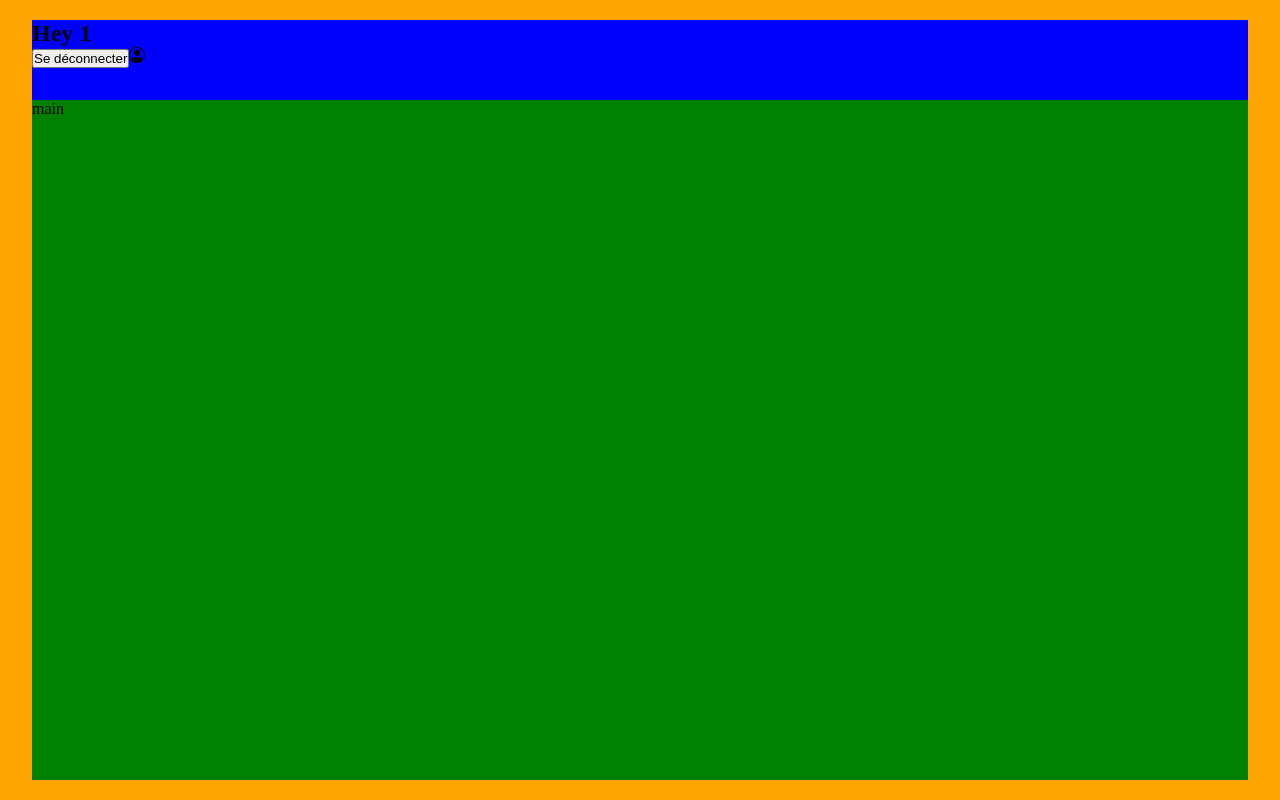
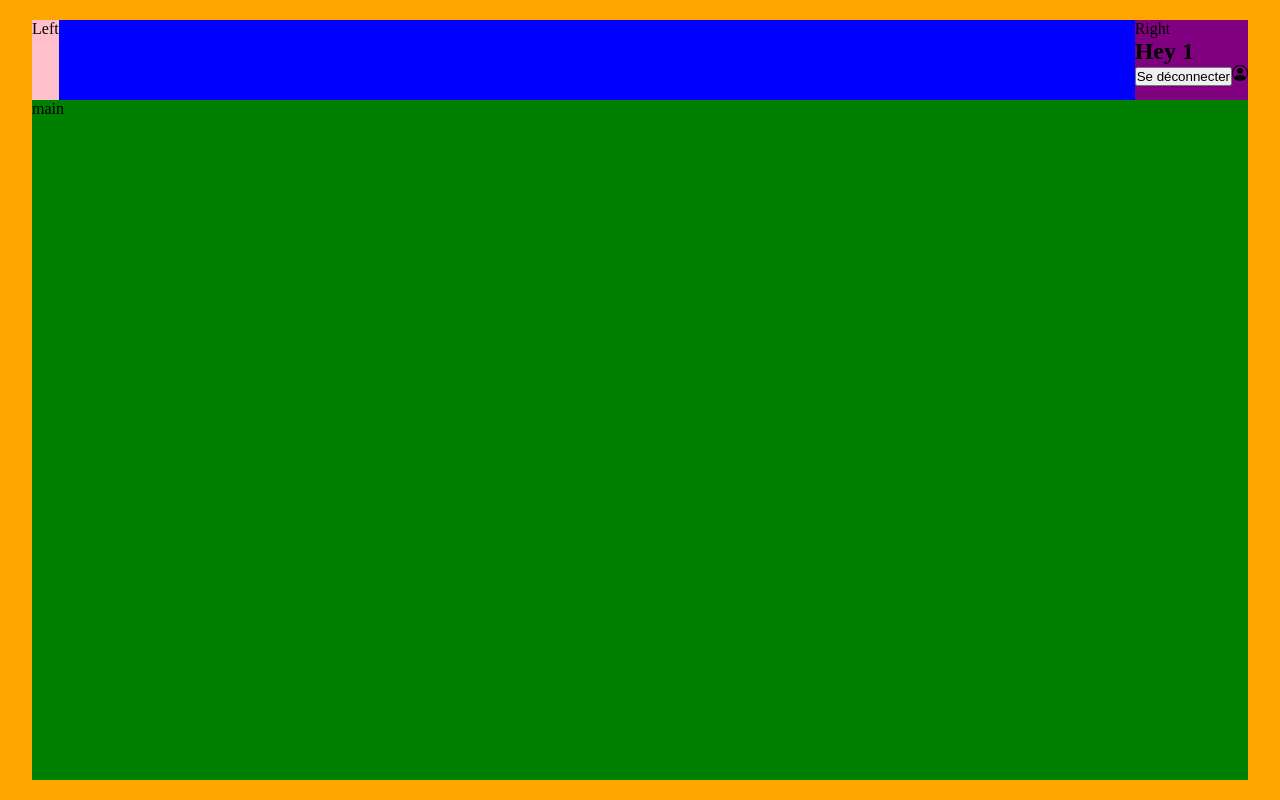
Before and after one commit to Samy572/burger-shop, a React (Vite) app: page /order/1 in a window 1280 px wide. Built offline with nearby package versions, Linux system fonts and the light colour scheme.

Commit message:
🚧 F04:  ORDER > OrderPage > Navbar> add left-side and right-side

```diff
--- a/src/components/pages/order/Navbar.jsx
+++ b/src/components/pages/order/Navbar.jsx
@@ -4,6 +4,9 @@ import styled from 'styled-components';
 export default function Navbar({ username }) {
 	return (
 		<NavBarStyled>
+			<div className="left-side">Left</div>
+			<div className="right-side">
+				Right
 				<h1>
 					Hey <span className="userName">{username}</span>
 				</h1>
@@ -11,6 +14,7 @@ export default function Navbar({ username }) {
 					<button>Se déconnecter</button>
 				</Link>
 				<BsPersonCircle className="icon" />
+			</div>
 		</NavBarStyled>
 	);
 }
@@ -18,4 +22,13 @@ export default function Navbar({ username }) {
 const NavBarStyled = styled.nav`
 	background-color: blue;
 	height: 10vh;
+	display: flex;
+	justify-content: space-between;
+
+	.left-side {
+		background-color: pink;
+	}
+	.right-side {
+		background-color: purple;
+	}
 `;
```
Lines whose indentation alone changed are shown as unchanged.
